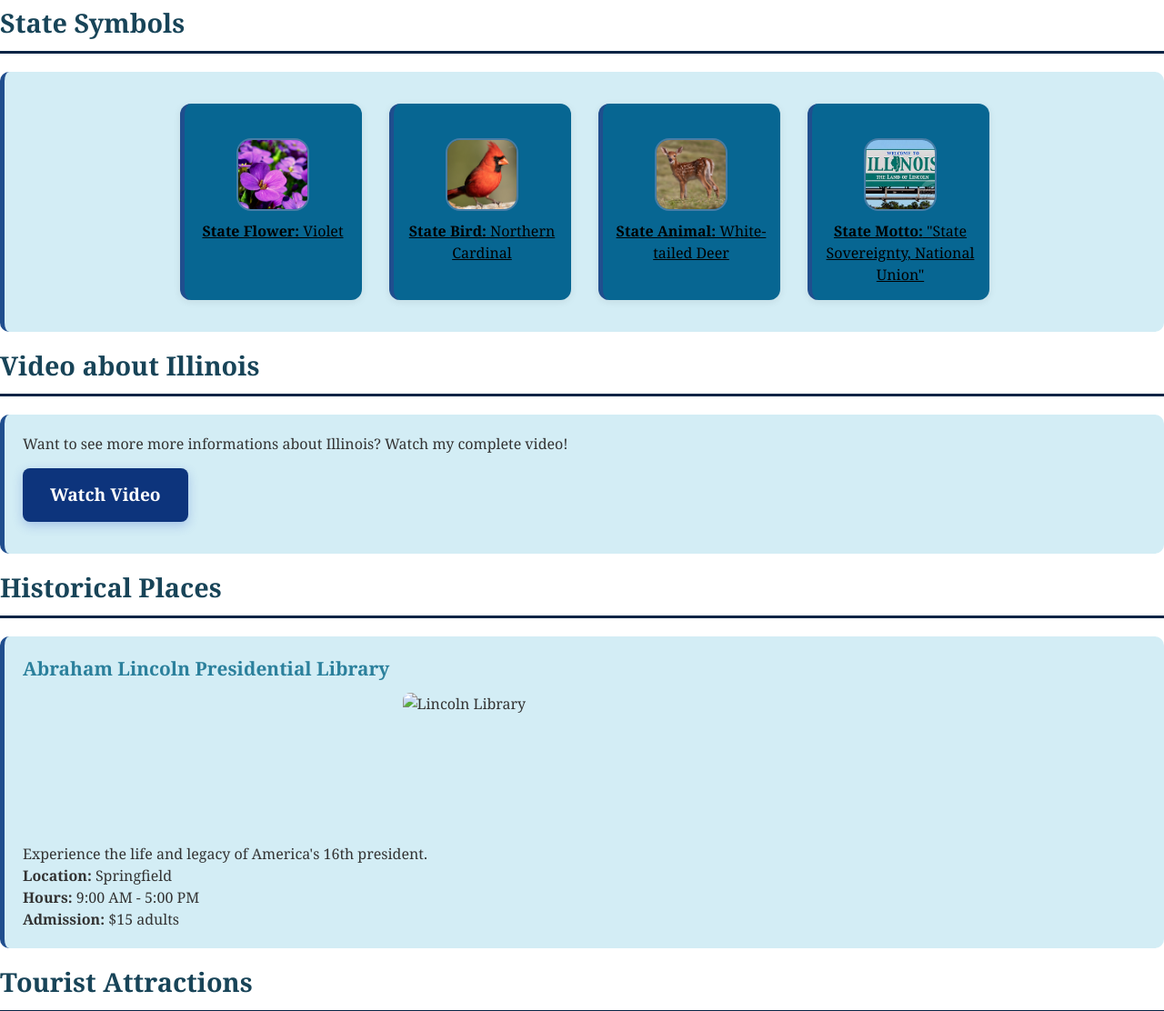
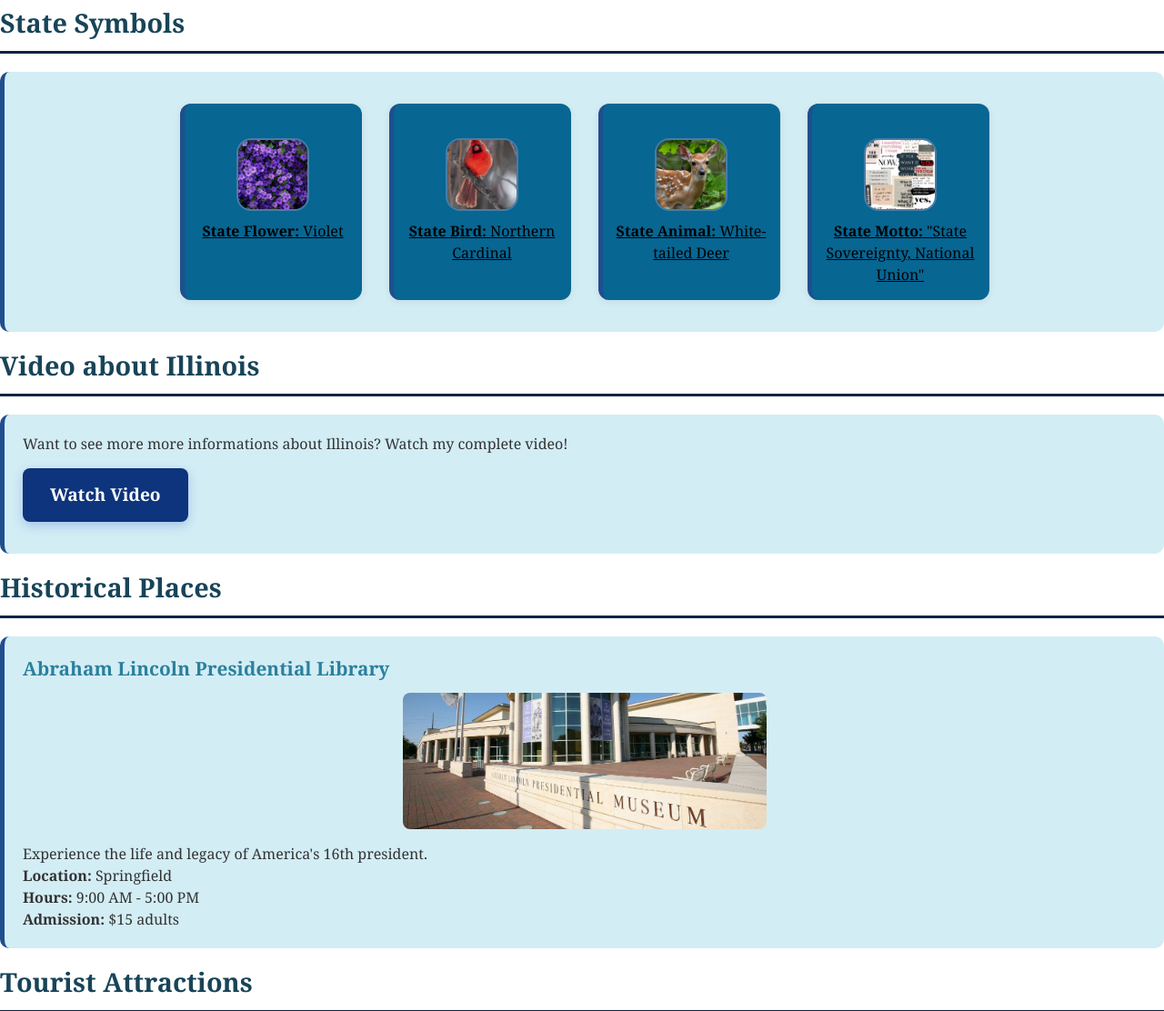
Before and after one commit to silviaturda09/english-project, a plain HTML site: page index.html in a window 1280 px wide. Shown: the part 297-1409 px from the top of the page at 91% size. Drawn offline with Linux system fonts and the light colour scheme.

Commit message:
Oppgave HTML complete

```diff
--- a/index.html
+++ b/index.html
@@ -20,25 +20,25 @@
     <div class="symbols-container">
       <div class="symbol-card">
         <a href="flower.html">
-            <img src="flower.jpeg" alt="Violet" class="symbol-img">
+            <img src="symbol-flower.jpeg" alt="Violet" class="symbol-img">
         <p><strong>State Flower:</strong> Violet</p>
       </a>
     </div>
     <div class="symbol-card">
         <a href="bird.html">
-        <img src="bird.jpg" alt="Northern Cardinal" class="symbol-img">
+        <img src="symbol-bird.jpeg" alt="Northern Cardinal" class="symbol-img">
     <p><strong>State Bird:</strong> Northern Cardinal</p>
     </a>
     </div>
     <div class="symbol-card">
         <a href="animal.html">
-        <img src="animal.jpeg" alt="White tailed Deer" class="symbol-img">
+        <img src="symbol-deer.jpeg" alt="White tailed Deer" class="symbol-img">
         <p><strong>State Animal:</strong> White-tailed Deer</p>
     </a>
     </div>
     <div class="symbol-card">
     <a href="motto.html">
-    <img src="motto.jpg" alt="State Motto" class="symbol-img">
+    <img src="symbol-motto.jpeg" alt="State Motto" class="symbol-img">
     <p><strong>State Motto:</strong> "State Sovereignty, National Union"</p>
     </a>
     </div>
@@ -58,7 +58,7 @@
         <h2>Historical Places</h2>
         <div>
             <h3>Abraham Lincoln Presidential Library</h3>
-            <img src="poze/library.jpg" alt="Lincoln Library">
+            <img src="library.jpg" alt="Lincoln Library">
             <p>Experience the life and legacy of America's 16th president. </p>
             <p><strong>Location:</strong> Springfield</p>
             <p><strong>Hours:</strong> 9:00 AM - 5:00 PM</p>
```
Also changed, not shown: bird.html (+2 -2 lines), symbol-bird.jpeg (added), symbol-deer.jpeg (added), symbol-flower.jpeg (added), symbol-motto.jpeg (added).
